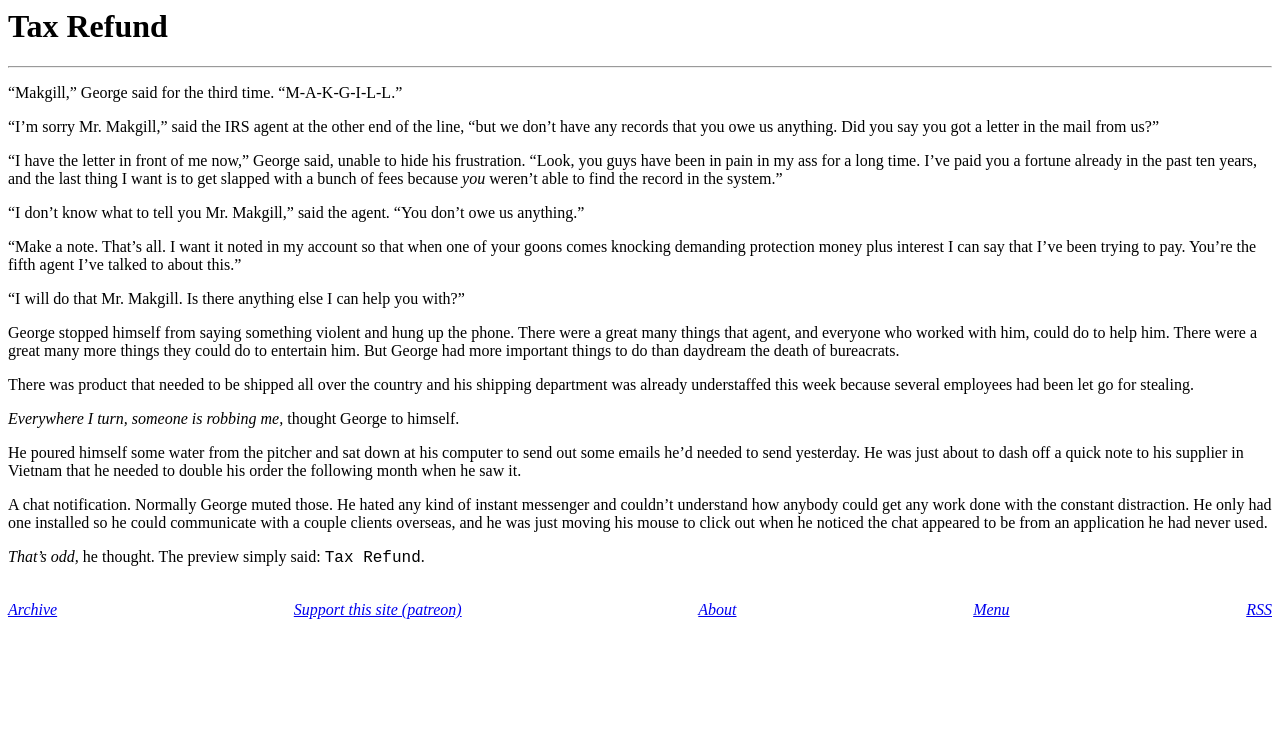
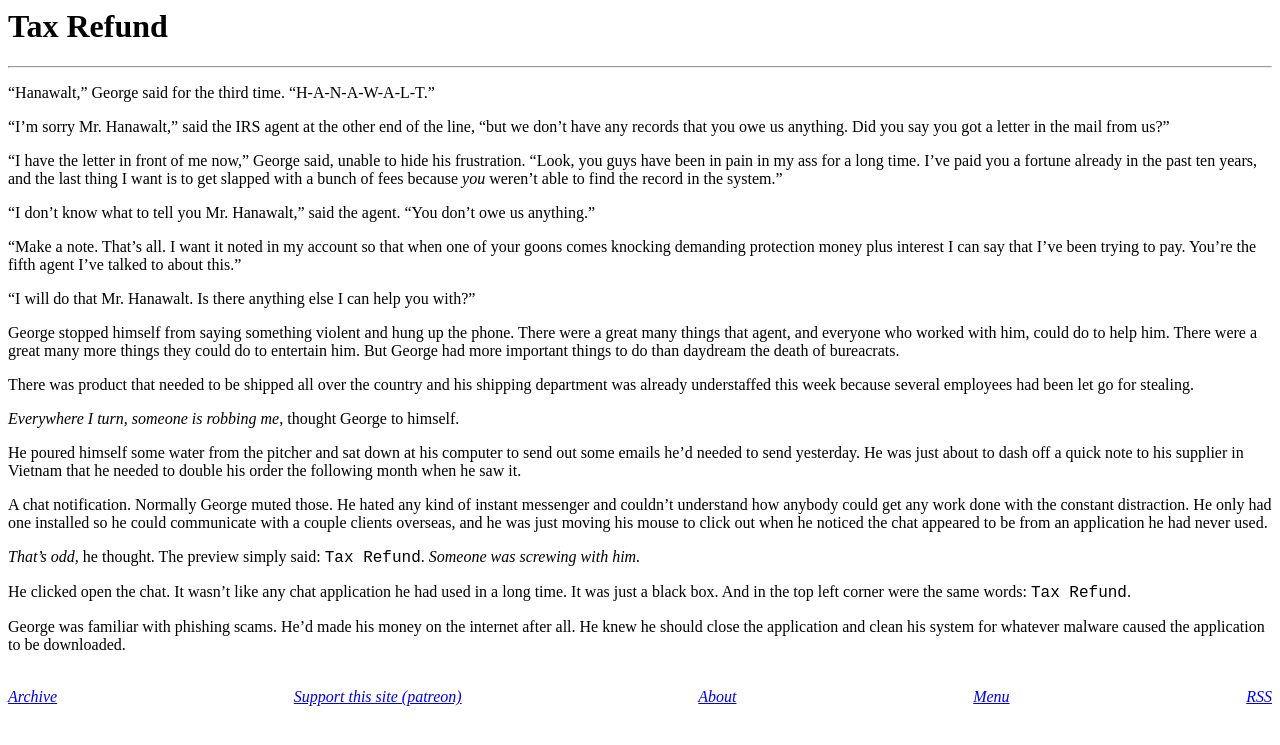
Before and after one commit to derykmakgill/website, a Jekyll site: the page built from tax.md, in a window 1280 px wide. Shown: the top 745 px of the page. Built offline with Jekyll 4.4.1, drawn with Linux system fonts in a browser that asks for light colours.

Commit message:
Update tax.md

```diff
--- a/tax.md
+++ b/tax.md
@@ -3,9 +3,9 @@ layout: page
 title: Tax Refund
 ---
 
-"Makgill," George said for the third time. "M-A-K-G-I-L-L."
+"Hanawalt," George said for the third time. "H-A-N-A-W-A-L-T."
 
-"I'm sorry Mr. Makgill," said the IRS agent at the other end of the line, "but we don't have any
+"I'm sorry Mr. Hanawalt," said the IRS agent at the other end of the line, "but we don't have any
 records that you owe us anything. Did you say you got a letter in the mail from us?"
 
 "I have the letter in front of me now," George said, unable to hide his frustration. "Look,
@@ -13,13 +13,13 @@ you guys have been in pain in my ass for a long time. I've paid you a fortune al
 and the last thing I want is to get slapped with a bunch of fees because
 *you* weren't able to find the record in the system."
 
-"I don't know what to tell you Mr. Makgill," said the agent. "You don't owe us anything."
+"I don't know what to tell you Mr. Hanawalt," said the agent. "You don't owe us anything."
 
 "Make a note. That's all. I want it noted in my account so that when one of your goons comes knocking
 demanding protection money plus interest I can say that I've been trying to pay. You're the fifth agent I've
 talked to about this."
 
-"I will do that Mr. Makgill. Is there anything else I can help you with?"
+"I will do that Mr. Hanawalt. Is there anything else I can help you with?"
 
 George stopped himself from saying something violent and hung up the phone.
 There were a great many things that agent, and everyone who worked with him, could do
@@ -41,4 +41,8 @@ how anybody could get any work done with the constant distraction. He only had o
 just moving his mouse to click out when he noticed the chat appeared to be from an application he
 had never used.
 
-*That's odd,* he thought. The preview simply said: <code style="font-family: courier new, monospace;"> Tax Refund</code>.
+*That's odd,* he thought. The preview simply said: <code style="font-family: courier new, monospace;"> Tax Refund</code>. *Someone was screwing with him.*
+
+He clicked open the chat. It wasn't like any chat application he had used in a long time. It was just a black box. And in the top left corner were the same words: <code style="font-family: courier new, monospace;"> Tax Refund</code>.
+
+George was familiar with phishing scams. He'd made his money on the internet after all. He knew he should close the application and clean his system for whatever malware caused the application to be downloaded.
```
